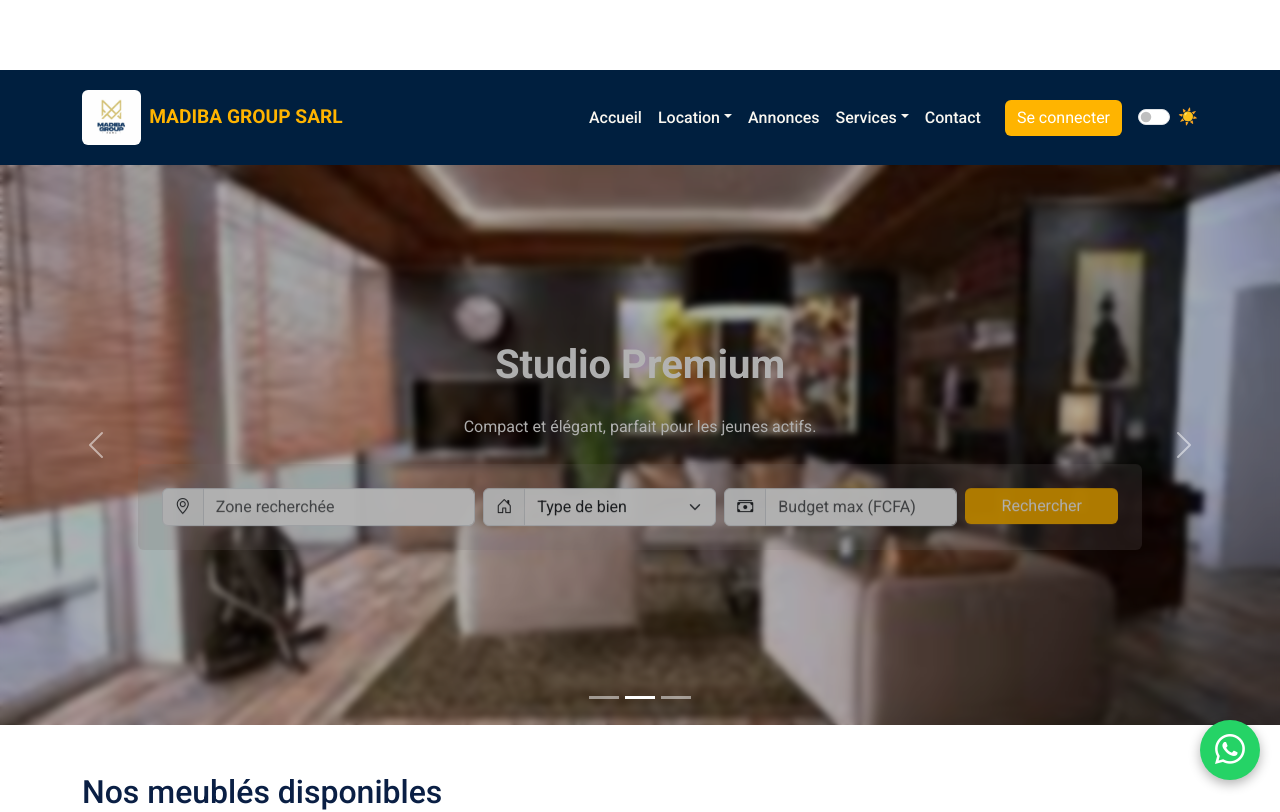
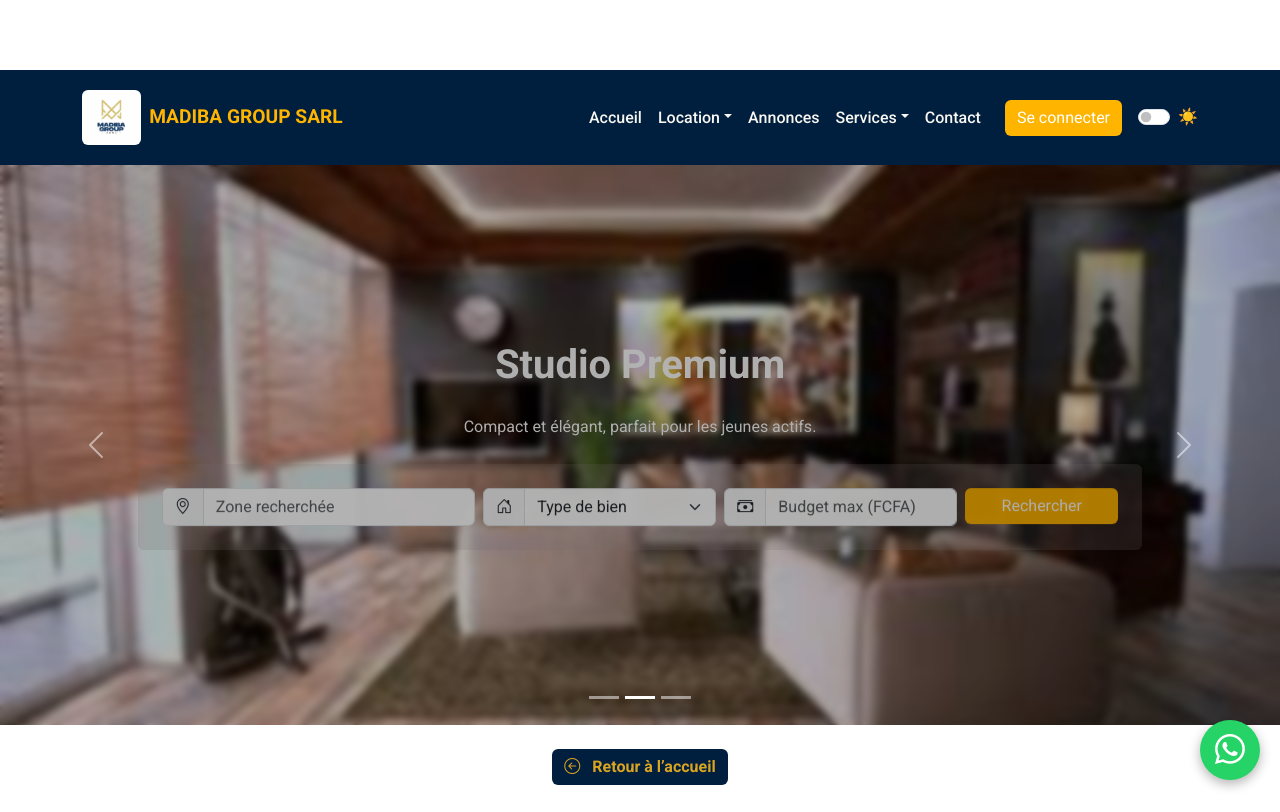
Before and after one commit to ERIKAYOSSA/madiba-group-sarl, a React (Create React App) app: page /nos-meubles in a window 1280 px wide. Shown: the top 812 px of the page. Built offline with nearby package versions, Linux system fonts and the light colour scheme.

Commit message:
ajout d'un bouton retour

```diff
--- a/src/components/NosMeubles.js
+++ b/src/components/NosMeubles.js
@@ -197,7 +197,15 @@ function NosMeubles() {
           ))}
         </Carousel>
       </div>
-
+      <div className="text-center my-4">
+        <Link
+            to="/"
+            className="btn btn-primary btn-animated"
+            style={{ backgroundColor: "#001f3f", border: "none", color: "goldenrod", fontWeight: "bold" }}
+        >
+            <i className="bi bi-arrow-left-circle me-2"></i> Retour à l’accueil
+        </Link>
+        </div>
       {/* SECTION NOS MEUBLES */}
       <Container id="meubles" className="my-5">
         <h2 className="mb-4">Nos meublés disponibles</h2>
```
